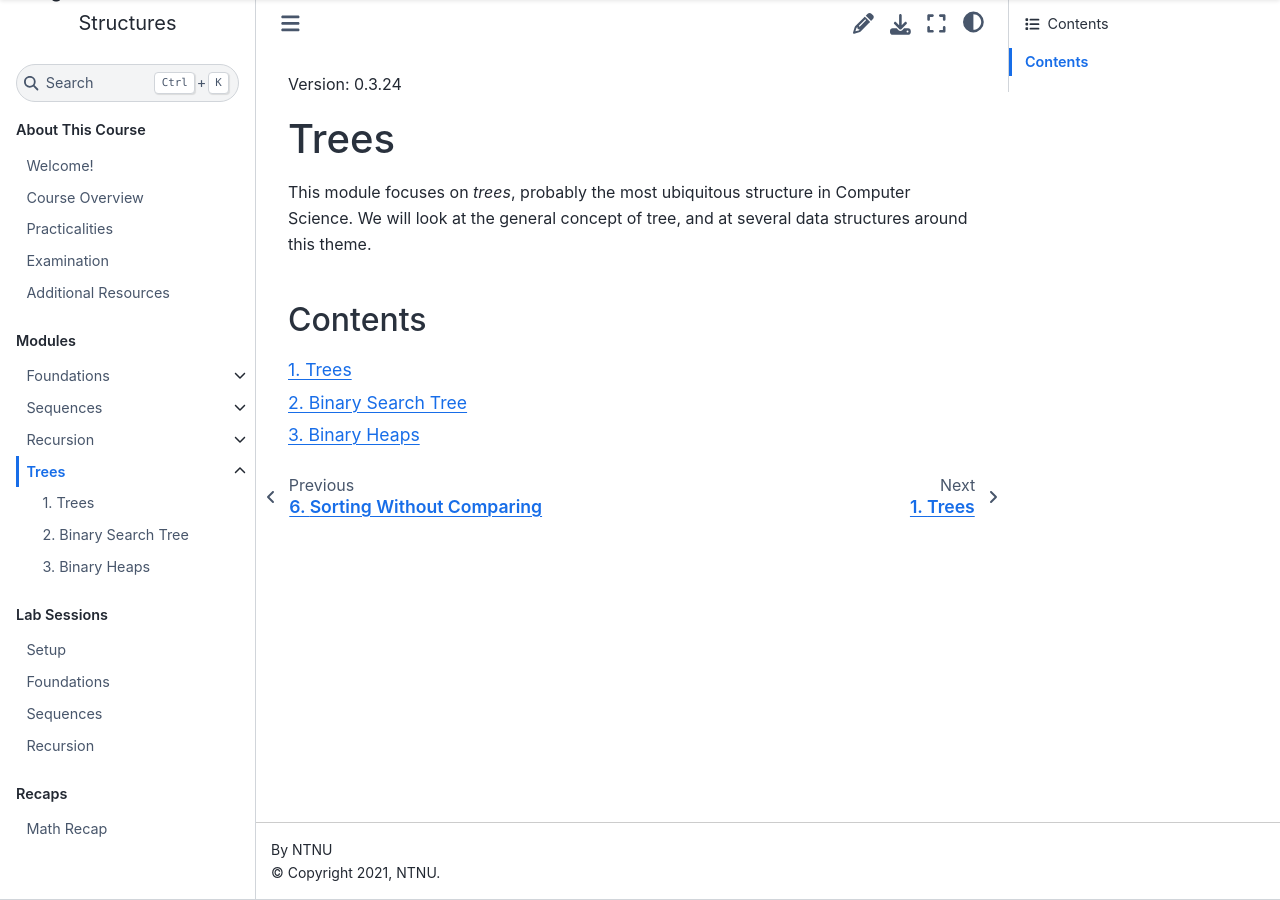
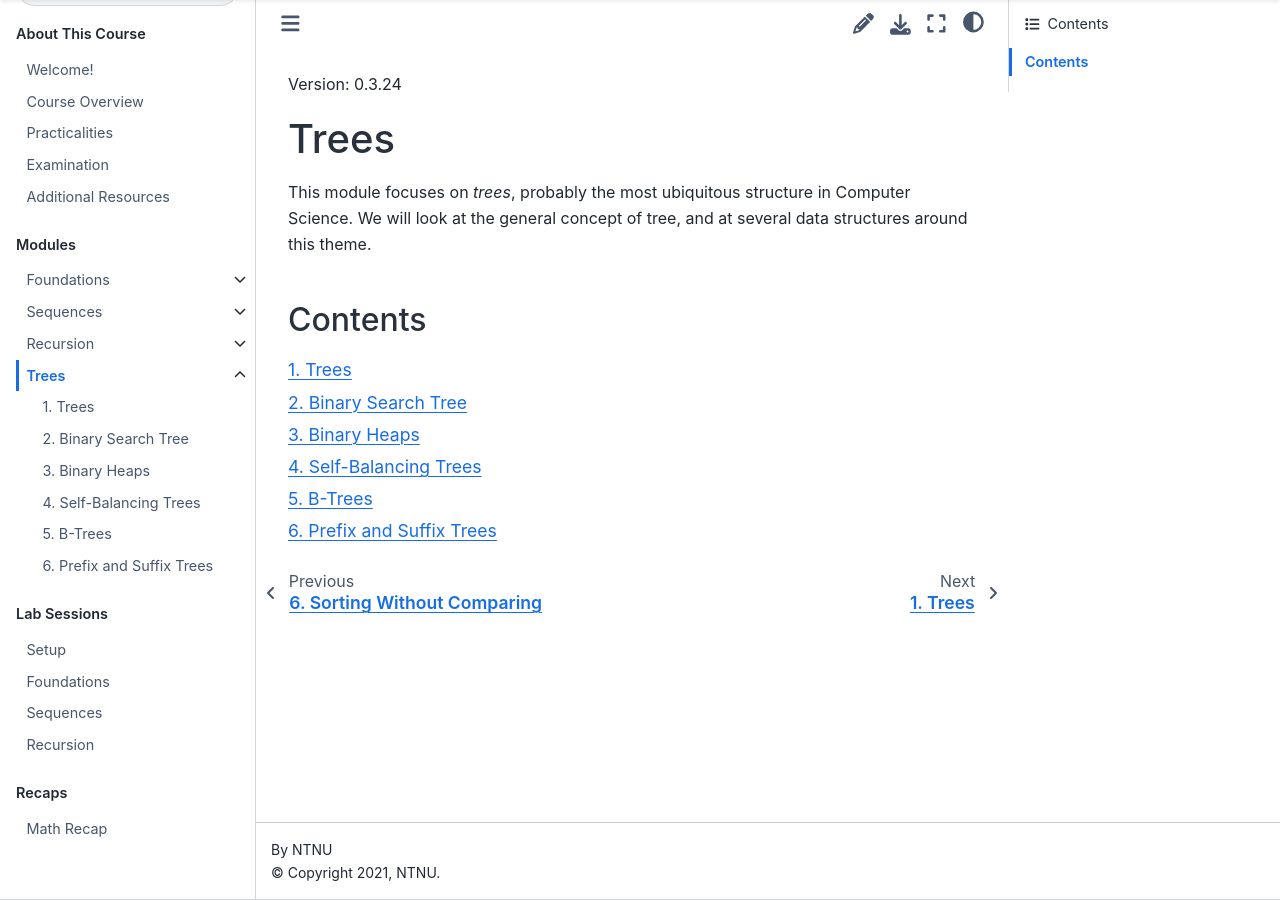
Before and after one commit to fchauvel/ntnu-idata2302-website, a Sphinx documentation site: the page built from source/trees/index.rst, in a window 1280 px wide and 900 px high, scrolled down 113 px. Built offline with Sphinx 7.4.7 and the Sphinx Book theme 1.1.4, drawn with Linux system fonts in a browser that asks for light colours; some of the changed text lies outside the part shown.

Commit message:
content: Placeholders for lectures on Trees (Part 2)

```diff
--- a/source/trees/index.rst
+++ b/source/trees/index.rst
@@ -17,3 +17,6 @@ Contents
    introduction
    bst
    heap
+   avl
+   btrees
+   tries
--- /dev/null
+++ b/source/trees/tries.rst
@@ -0,0 +1,7 @@
+=======================
+Prefix and Suffix Trees
+=======================
+
+:Lecture: Lecture 5.6 :download:`(slides) <_static/tries/tries.pptx>`
+:Objectives: Understand what is a prefix and what is a suffix tree
+:Concepts: Insertion, deletion and search into a Prefix-tree
```
Also changed, not shown: source/trees/avl.rst (added, +9 -0 lines), source/trees/btrees.rst (added, +10 -0 lines).
